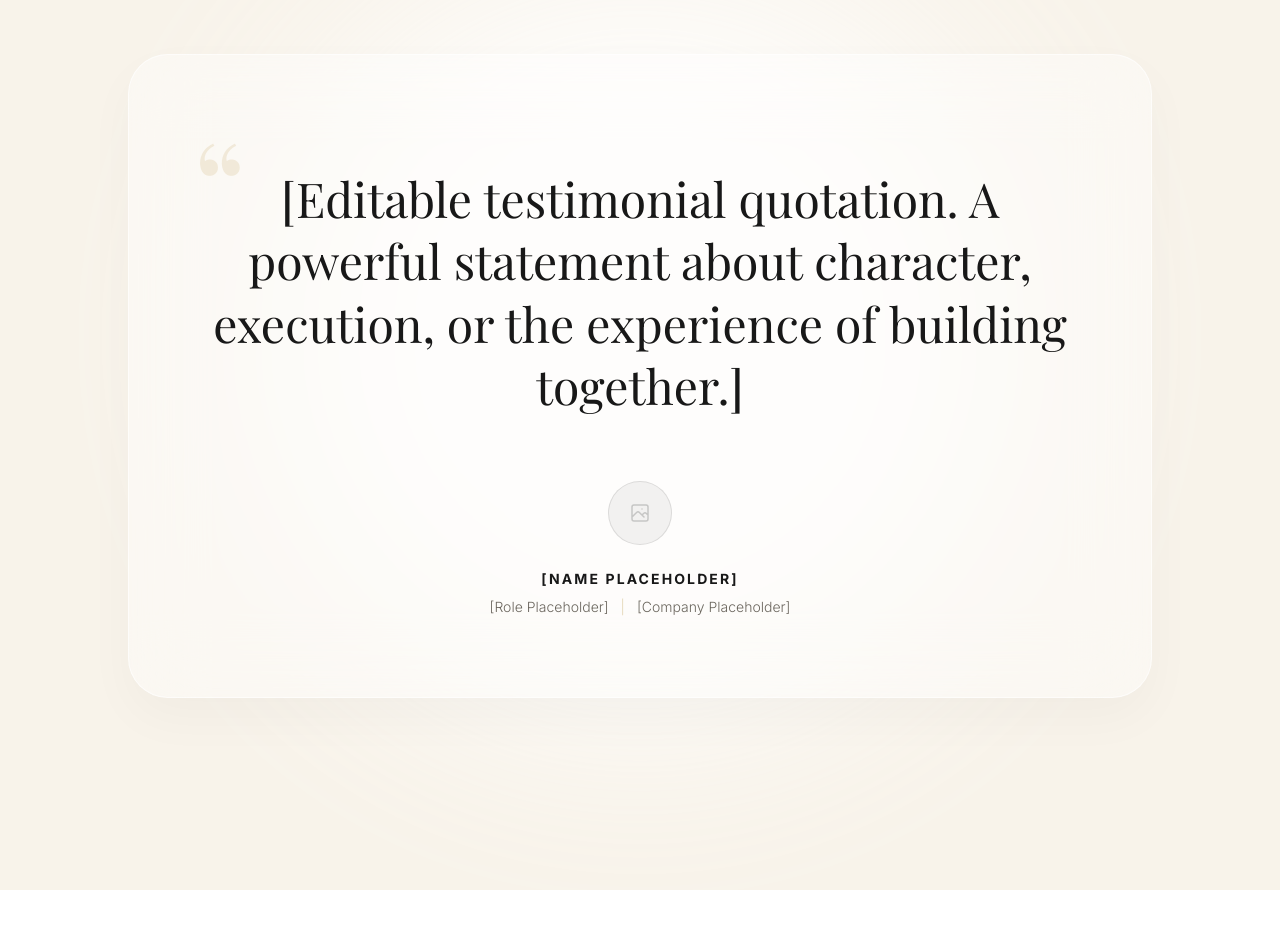
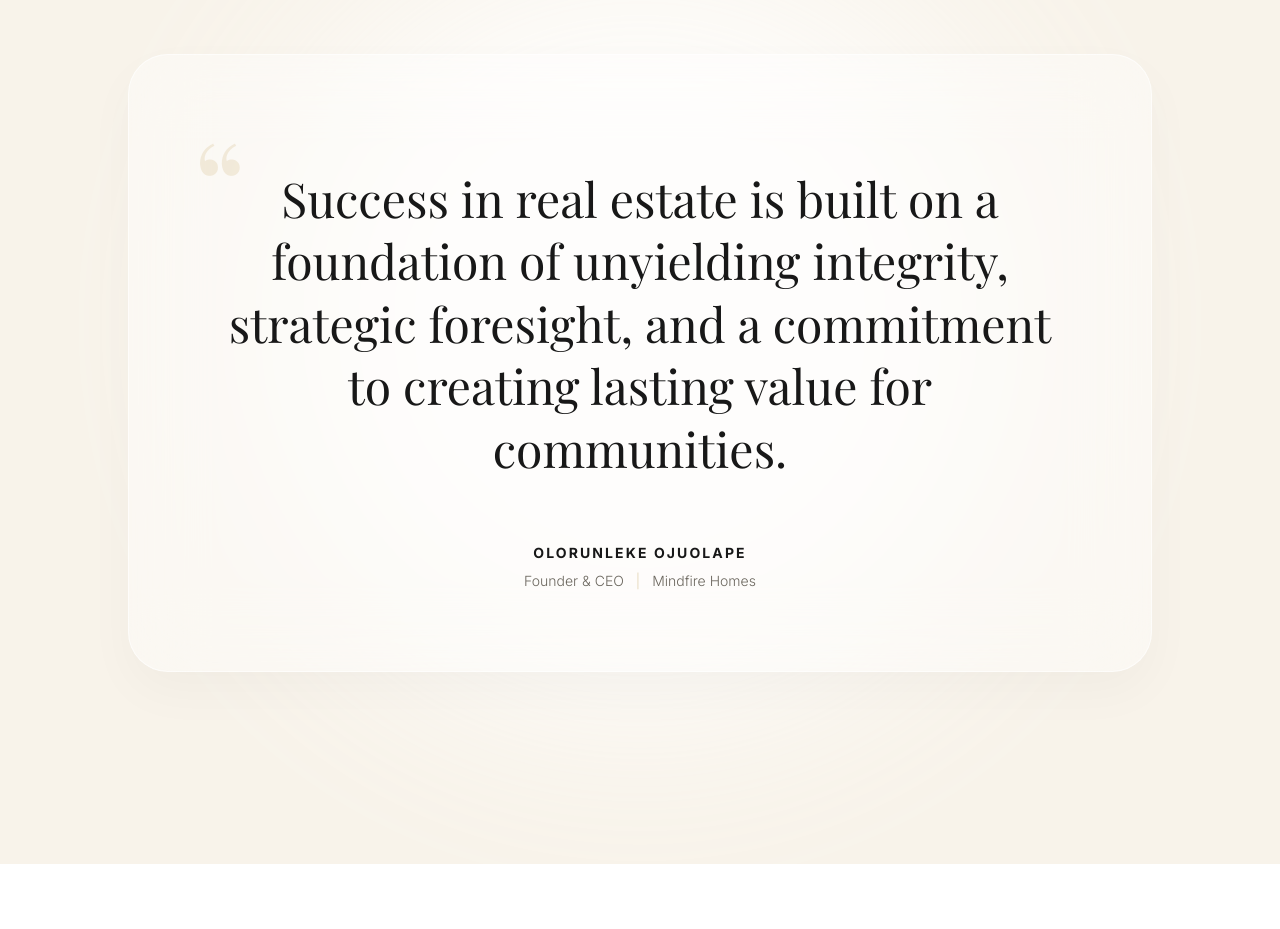
Before and after one commit to Iyiola06/olorunleke, a Next.js app: page /leadership in a window 1280 px wide. Shown: the part 5820-6749 px from the top of the page. Built offline with nearby package versions, Linux system fonts and the light colour scheme; a web font is replaced by a local one.

Commit message:
feat: update site content with personal details
Replace placeholders with actual contact info, testimonial, impact metrics, and company project data to finalize site sections.

```diff
--- a/components/contact/ContactOptions.tsx
+++ b/components/contact/ContactOptions.tsx
@@ -108,11 +108,11 @@ export function ContactOptions() {
               </p>
 
               <p className="font-sans text-sm text-dark mb-8 tracking-wider font-light">
-                [email placeholder]
+                ogunjobiniyiola906@gmail.com
               </p>
 
               <a
-                href="mailto:placeholder@example.com"
+                href="mailto:ogunjobiniyiola906@gmail.com"
                 className="mt-auto px-6 py-3 w-full border border-dark/20 rounded-full font-sans text-xs uppercase tracking-widest font-semibold text-dark hover:bg-dark hover:text-white transition-colors duration-300"
               >
                 Send Email
--- a/components/leadership/TestimonialFramework.tsx
+++ b/components/leadership/TestimonialFramework.tsx
@@ -35,24 +35,16 @@ export function TestimonialFramework() {
           </div>
 
           <p className="font-serif text-3xl md:text-4xl lg:text-5xl text-dark leading-[1.3] mb-16 relative z-10 max-w-4xl pt-8">
-            [Editable testimonial quotation. A powerful statement about character, execution, or the experience of building together.]
+            Success in real estate is built on a foundation of unyielding integrity, strategic foresight, and a commitment to creating lasting value for communities.
           </p>
 
           <div className="flex flex-col items-center">
-            {/* Image Placeholder */}
-            <div className="w-16 h-16 rounded-full bg-dark/5 border border-dark/10 mb-6 overflow-hidden relative">
-              <div className="absolute inset-0 flex items-center justify-center">
-                <svg className="w-6 h-6 text-dark/20" fill="none" viewBox="0 0 24 24" stroke="currentColor">
-                  <path strokeLinecap="round" strokeLinejoin="round" strokeWidth={1.5} d="M4 16l4.586-4.586a2 2 0 012.828 0L16 16m-2-2l1.586-1.586a2 2 0 012.828 0L20 14m-6-6h.01M6 20h12a2 2 0 002-2V6a2 2 0 00-2-2H6a2 2 0 00-2 2v12a2 2 0 002 2z" />
-                </svg>
-              </div>
-            </div>
 
             <h4 className="font-sans text-sm uppercase tracking-[0.15em] font-bold text-dark mb-2">
-              [Name Placeholder]
+              Olorunleke Ojuolape
             </h4>
             <p className="font-sans text-sm text-muted font-light">
-              [Role Placeholder] <span className="mx-2 text-gold/50">|</span> [Company Placeholder]
+              Founder & CEO <span className="mx-2 text-gold/50">|</span> Mindfire Homes
             </p>
           </div>
 
--- a/components/portfolio/ImpactDashboard.tsx
+++ b/components/portfolio/ImpactDashboard.tsx
@@ -6,9 +6,9 @@ import { SectionReveal } from '../SectionReveal';
 
 const metrics = [
   { label: "Years of Experience", value: 12, suffix: "+" },
-  { label: "Projects Delivered", value: 0, suffix: " [Editable]" },
-  { label: "Strategic Partnerships", value: 0, suffix: " [Editable]" },
-  { label: "Markets Served", value: 0, suffix: " [Editable]" }
+  { label: "Projects Delivered", value: 50, suffix: "+" },
+  { label: "Strategic Partnerships", value: 20, suffix: "+" },
+  { label: "Markets Served", value: 5, suffix: "+" }
 ];
 
 export function ImpactDashboard() {
--- a/components/portfolio/VentureShowcase.tsx
+++ b/components/portfolio/VentureShowcase.tsx
@@ -50,19 +50,19 @@ export function VentureShowcase() {
             className="absolute bottom-6 left-6 right-6 md:bottom-12 md:left-12 md:w-[500px] md:right-auto bg-white/10 backdrop-blur-[40px] border border-white/30 p-8 md:p-10 rounded-[32px] shadow-[0_20px_50px_rgba(24,24,24,0.2)] flex flex-col"
           >
             <span className="font-sans text-[10px] uppercase tracking-[0.25em] font-semibold text-gold/80 mb-3">
-              [Editable Category Placeholder]
+              Real Estate Development
             </span>
 
             <h3 className="font-serif text-3xl md:text-4xl text-white mb-4">
-              [Project Name Placeholder]
+              Mindfire Homes
             </h3>
 
             <p className="font-sans text-sm md:text-base text-white/70 font-light leading-relaxed mb-8">
-              [Editable overview text highlighting the strategic importance, scope, and impact of the featured venture. This area is designed to accommodate multiple lines of description.]
+              Founder and CEO of MindfireHomes.com, leading the strategic vision and execution of premier real estate developments and sustainable value creation.
             </p>
 
             <div className="flex items-center justify-between mt-auto pt-6 border-t border-white/20">
-              <span className="font-sans text-xs text-white/50 tracking-widest uppercase">Impact: [Metric Placeholder]</span>
+              <span className="font-sans text-xs text-white/50 tracking-widest uppercase">Role: Founder & CEO</span>
 
               <button className="text-white hover:text-gold transition-colors duration-300 font-sans text-xs uppercase tracking-widest font-semibold flex items-center space-x-2">
                 <span>Explore Details</span>
```
